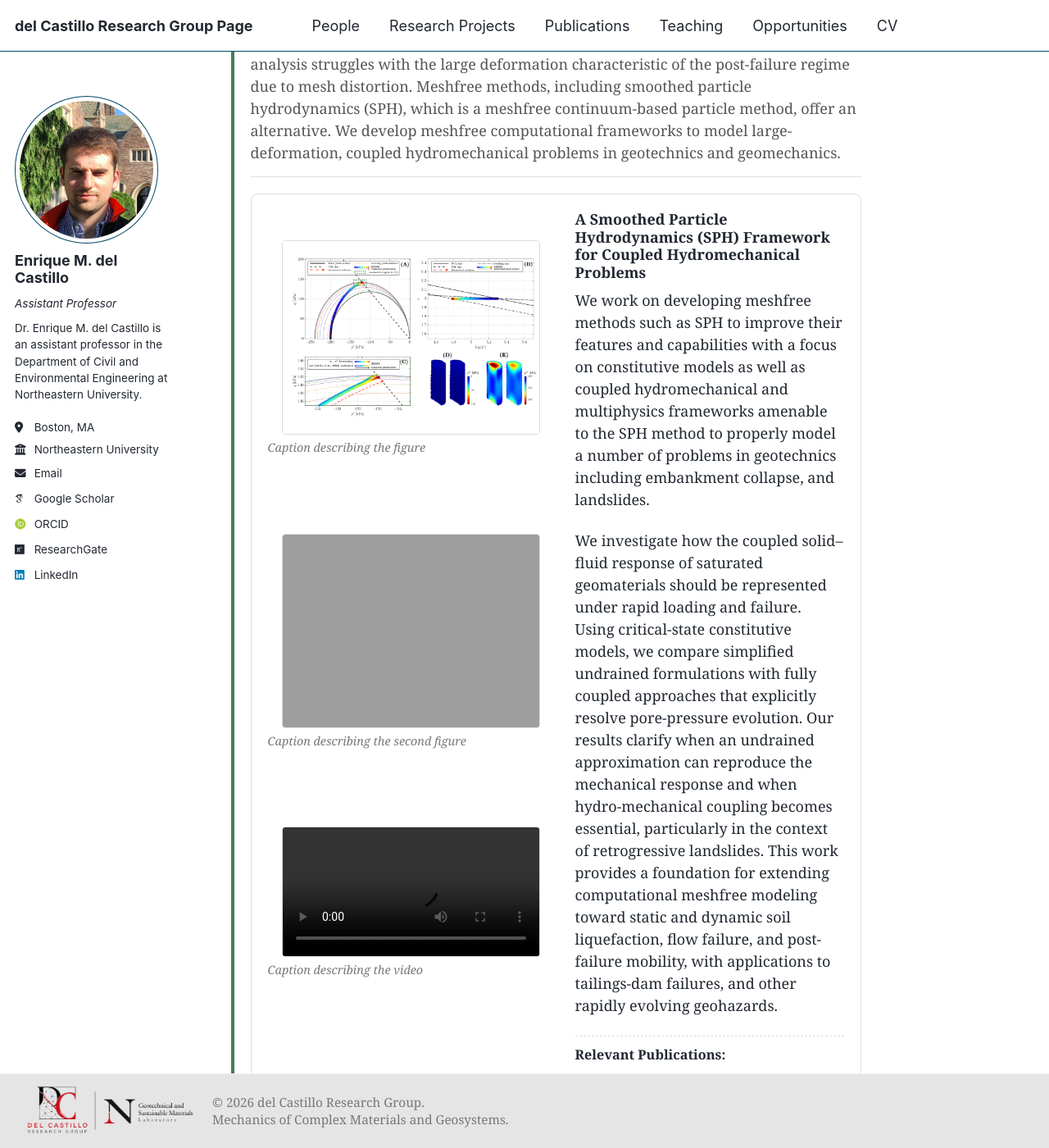
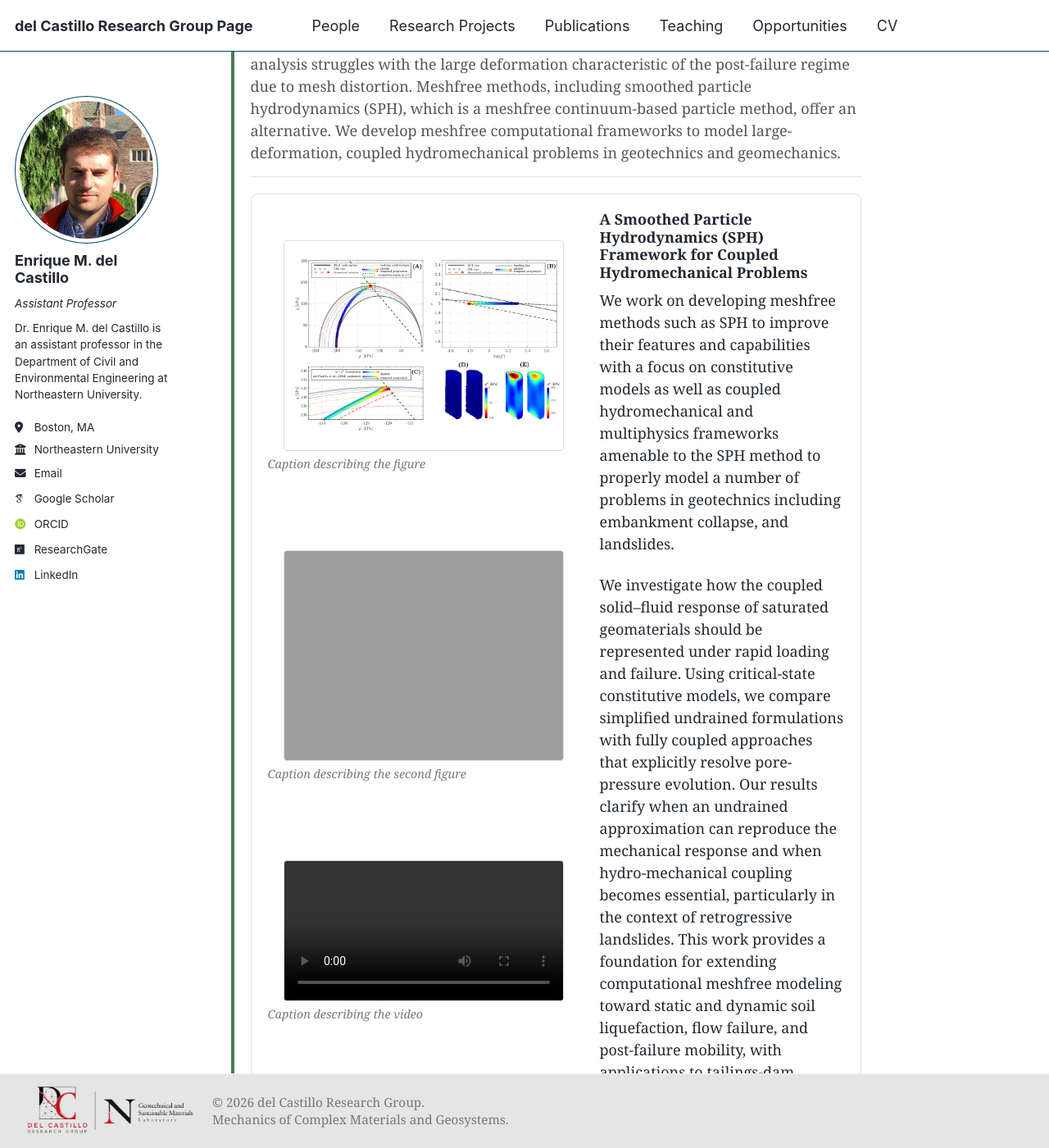
Before and after one commit to emdc19/emdcwebsite, a Jekyll site: the page built from _pages/year-archive.html, in a window 1280 px wide and 1400 px high, scrolled down 324 px. Shown: the whole window at 82% size. Built offline with Jekyll 4.4.1, drawn with Linux system fonts in a browser that asks for light colours; some web fonts are replaced; a script that is not in the unit is left out; grey boxes are pictures that could not be loaded.

Commit message:
Update _custom.scss

```diff
--- a/_sass/_custom.scss
+++ b/_sass/_custom.scss
@@ -41,7 +41,7 @@
 }
 
 .research-card__image-group {
-  flex: 0 0 350px;
+  flex: 0 0 380px;
   display: flex;
   flex-direction: column;
   gap: 15px;
```
